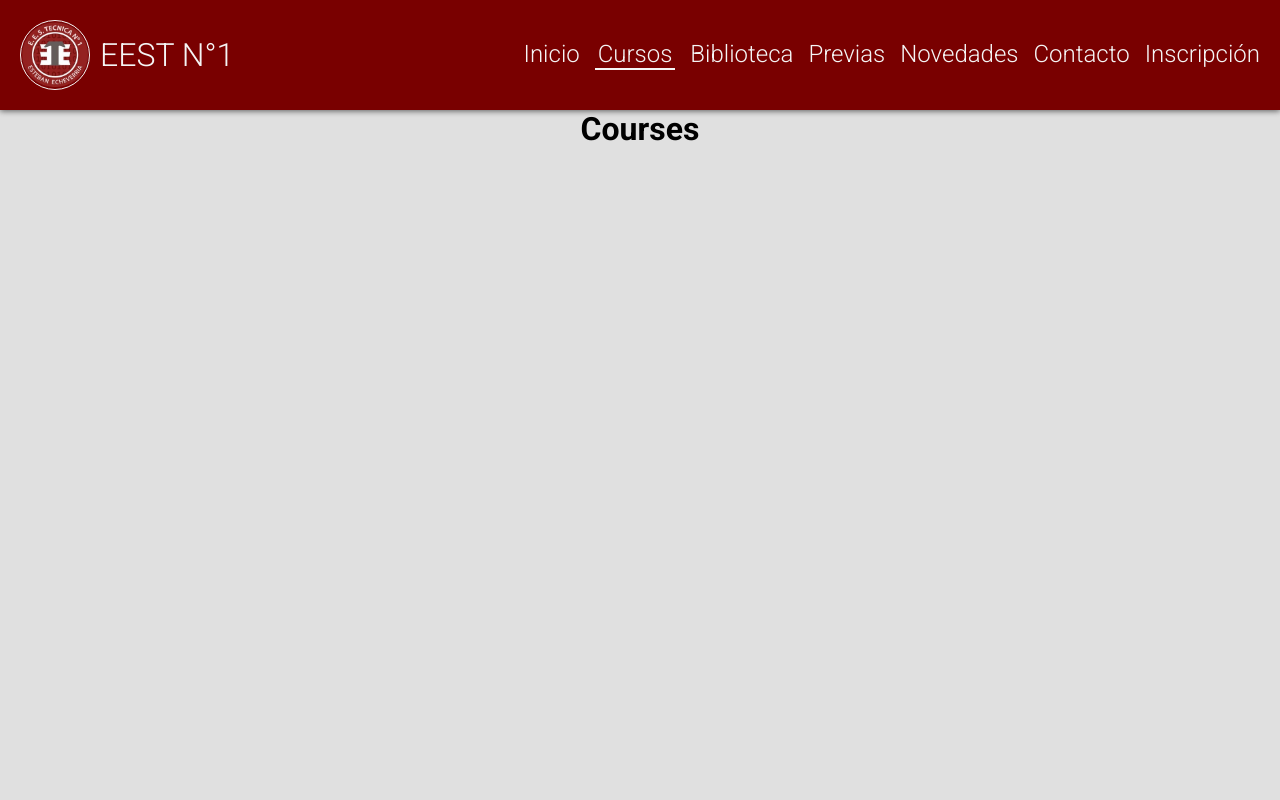
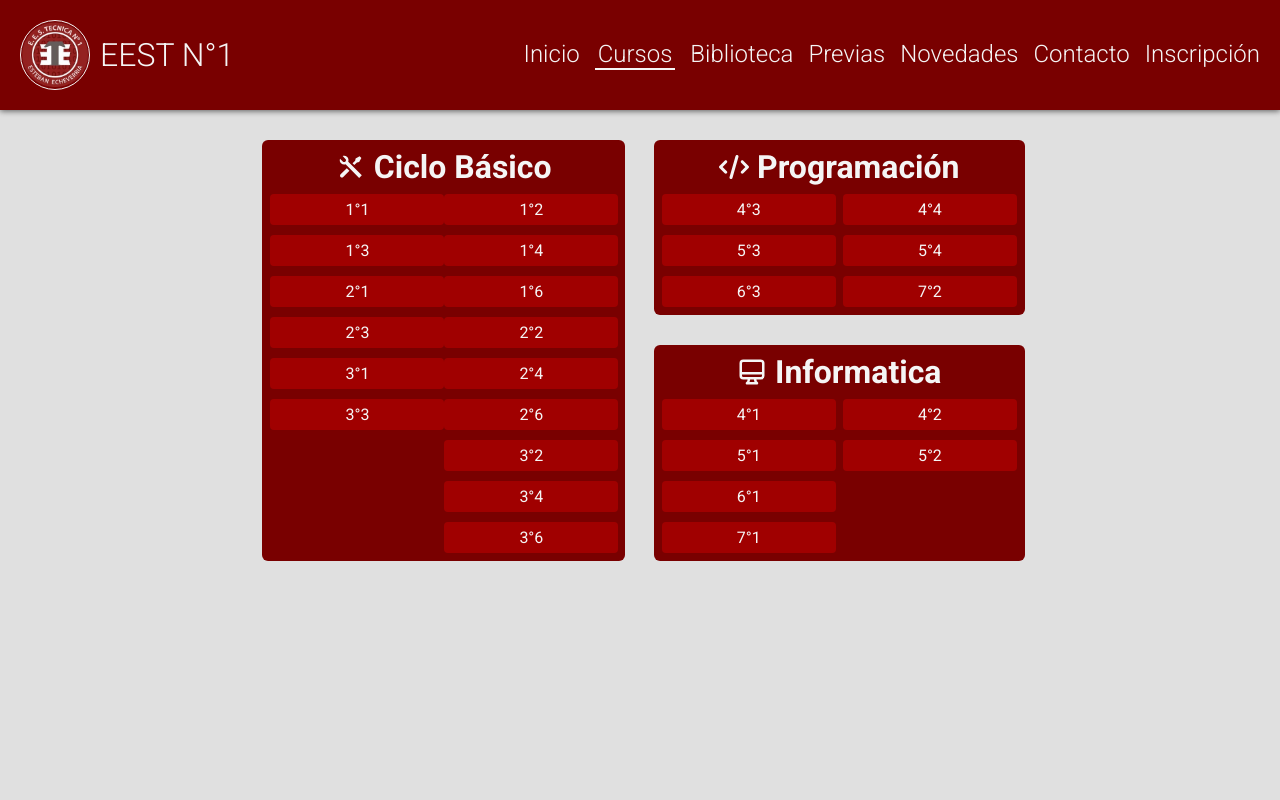
Before and after one commit to Juanerros/new-site, a React (Vite) app: page /cursos in a window 1280 px wide. Shown: the top 800 px of the page. Built offline with nearby package versions, Linux system fonts and the light colour scheme.

Commit message:
Courses esta casi finalizado

```diff
--- a/src/pages/Courses.jsx
+++ b/src/pages/Courses.jsx
@@ -1,9 +1,70 @@
 import './css/courses.css';
+import { FaCode } from "react-icons/fa6";
+import { HiOutlineDesktopComputer } from "react-icons/hi";
+import { RiToolsFill } from "react-icons/ri";
+
 
 export default function Courses() {
   return (
     <>
-      <h1>Courses</h1>
+      <div className='contenedor'>
+        <div className='cajaCB'>
+          <div className="titulo-course"> <RiToolsFill size={30} /> <h1>Ciclo Básico</h1></div>
+          <div className='turnos'>
+            <div className='tm'>
+              <a href="">1°1</a>
+              <a href="">1°3</a>
+              <a href="">2°1</a>
+              <a href="">2°3</a>
+              <a href="">3°1</a>
+              <a href="">3°3</a>
+            </div>
+            <div className='tt'>
+              <a href="">1°2</a>
+              <a href="">1°4</a>
+              <a href="">1°6</a>
+              <a href="">2°2</a>
+              <a href="">2°4</a>
+              <a href="">2°6</a>
+              <a href="">3°2</a>
+              <a href="">3°4</a>
+              <a href="">3°6</a>
+            </div>
+          </div>
+        </div>
+        <div className="cajasColumn">
+          <div className='caja'>
+            <div className="titulo-course"><FaCode size={30} /><h1>Programación</h1></div>
+            <div className='turnos'>
+              <div className='tm'>
+                <a href="">4°3</a>
+                <a href="">5°3</a>
+                <a href="">6°3</a>
+              </div>
+              <div className='tt'>
+                <a href="">4°4</a>
+                <a href="">5°4</a>
+                <a href="">7°2</a>
+              </div>
+            </div>
+          </div>
+          <div className='caja'>
+            <div className="titulo-course"> <HiOutlineDesktopComputer size={30} /> <h1>Informatica</h1></div>
+            <div className='turnos'>
+              <div className='tm'>
+                <a href="">4°1</a>
+                <a href="">5°1</a>
+                <a href="">6°1</a>
+                <a href="">7°1</a>
+              </div>
+              <div className='tt'>
+                <a href="">4°2</a>
+                <a href="">5°2</a>
+              </div>
+            </div>
+          </div>
+        </div>
+      </div>
     </>
   );
 }
--- a/src/pages/css/courses.css
+++ b/src/pages/css/courses.css
@@ -1 +1,94 @@
 /* Courses page styles */
+
+.contenedor{
+    display: flex;
+    justify-content: space-between;
+    margin-top: 30px;
+    display: flex;
+    height: auto;
+    gap: 8px;
+    width: 59%;
+}
+
+.cajaCB{
+    display: flex;
+    flex-direction: column;
+    width: 48%;
+    height: 100%;
+    gap: 8px;
+    padding: 8px;
+    border-radius: 6px;
+    background-color: var(--primary-color);
+    text-align: center;
+    color: whitesmoke;
+}
+.cajaCB a{
+    text-decoration: none;
+    color: whitesmoke;
+    padding: 6px 75px;
+    background-color: var(--secundary-color);
+    border-radius: 4px;
+}
+.cajaCB a:hover{
+    filter: brightness(1.2);
+}
+
+.cajas{
+    display: flex;
+    flex-direction: column;
+    justify-content: space-between;
+    height: 100%;
+    width: 100%;
+}
+
+.caja:first-child{
+    margin-bottom: 30px;
+}
+
+.caja{
+    display: flex;
+    flex-direction: column;
+    width: 102%;
+    height: auto;
+    gap: 8px;
+    padding: 8px;
+    border-radius: 6px;
+    background-color: var(--primary-color);
+    text-align: center;
+    color: whitesmoke;
+}
+.caja a:hover{
+    filter: brightness(1.2);
+}
+
+.caja a{
+    text-decoration: none;
+    color: whitesmoke;
+    padding: 6px 75px;
+    background-color: var(--secundary-color);
+    border-radius: 4px;
+}
+
+.turnos{
+    display: flex;
+    justify-content: space-between;
+}
+
+.tt{
+    display: flex;
+    flex-direction: column;
+    gap: 10px;
+}
+
+.tm{
+    display: flex;
+    flex-direction: column;
+    gap: 10px;
+}
+
+.titulo-course{
+    gap: 8px;
+    display: flex;
+    justify-content: center;
+    align-items: center;
+}
```
